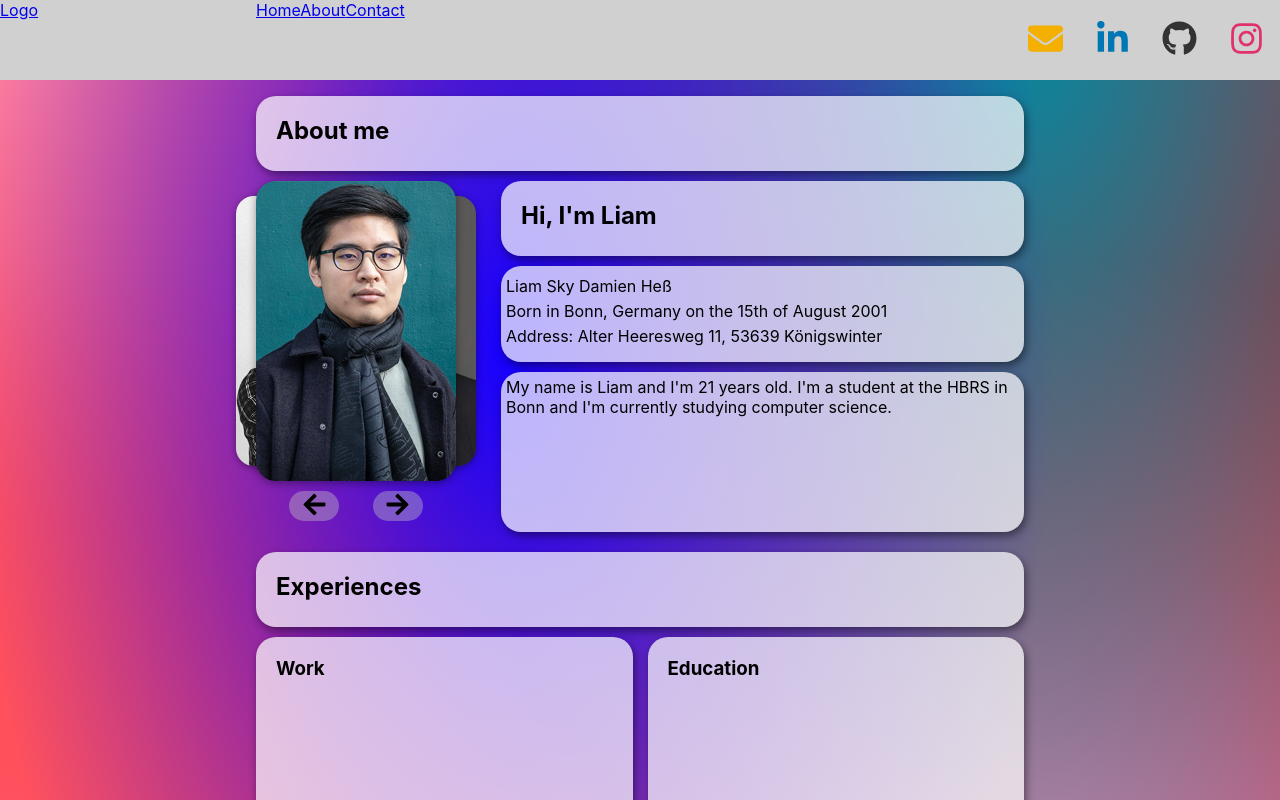
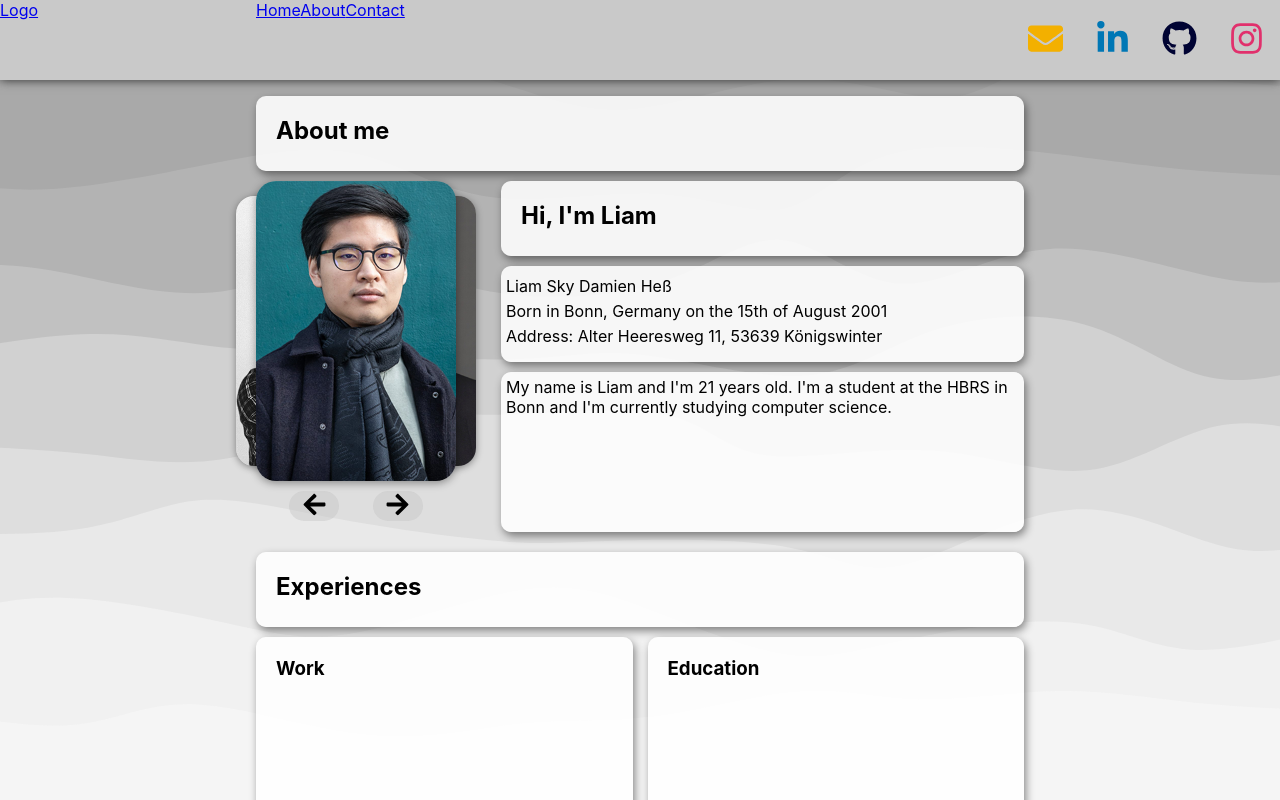
Before and after one commit to liamskydamien/me, a React (Create React App) app: page / in a window 1280 px wide. Shown: the top 800 px of the page. Built offline with nearby package versions, Linux system fonts and the light colour scheme.

Commit message:
Adding variations

```diff
--- a/src/App.css
+++ b/src/App.css
@@ -1,14 +1,11 @@
 .App {
   padding: 6rem 20% 0 20%;
-  background-color:hsla(0,100%,50%,1);
-  background-image:
-          radial-gradient(at 40% 20%, hsla(245,100%,50%,1) 0px, transparent 50%),
-          radial-gradient(at 80% 0%, hsla(189,100%,32%,1) 0px, transparent 50%),
-          radial-gradient(at 0% 50%, hsla(355,100%,66%,1) 0px, transparent 50%),
-          radial-gradient(at 80% 50%, hsla(340,100%,76%,1) 0px, transparent 50%),
-          radial-gradient(at 0% 100%, hsla(22,100%,77%,1) 0px, transparent 50%),
-          radial-gradient(at 80% 100%, hsla(242,100%,70%,1) 0px, transparent 50%),
-          radial-gradient(at 0% 0%, hsla(343,100%,76%,1) 0px, transparent 50%);
+  background-image: url("./Pictures/SVG/Light-Background.svg");
+    background-repeat: no-repeat;
+    background-size: cover;
+    background-position: center;
+    background-attachment: fixed;
+
 }
 
 .aboutMe {
--- a/src/Components/Navbar/Navbar.module.css
+++ b/src/Components/Navbar/Navbar.module.css
@@ -5,9 +5,12 @@
     top: 0;
     width: 100%;
     height: 5rem;
-    background: rgb(208, 208, 208);
+    background: rgb(201, 201, 201);
     z-index: 99;
+    box-shadow: #292929 0px 0px 10px;
 }
+
+/* Darkmode: background: #494949; */
 
 .socials{
     grid-area: 1 / 3 / 2 / 4;
@@ -23,7 +26,7 @@
 .socials a:hover{
     transform: scale(1.1);
     transition: 250ms;
-    color: #00bfff;
+    color: #4877ff;
 }
 
 .LinkedIn{
@@ -31,8 +34,10 @@
 }
 
 .GitHub{
-    color: #333;
+    color: #000333;
 }
+
+/* Darkmode: color: #fafafa; */
 
 .Email{
     color: #f3b000;
--- a/src/UI/Card/Card.module.css
+++ b/src/UI/Card/Card.module.css
@@ -1,6 +1,6 @@
 .card{
-    background-color: rgba(255, 255, 255, 0.71);
-    border-radius: 20px;
+    background-color: rgba(255, 255, 255, 0.87);
+    border-radius: 10px;
     box-shadow: 2px 4px 8px rgba(0, 0, 0, 0.45);
     width: 100%;
     transform: scale(1);
```
Also changed, not shown: src/Pictures/SVG/Dark-Background.svg (added), src/Pictures/SVG/Light-Background.svg (added).
